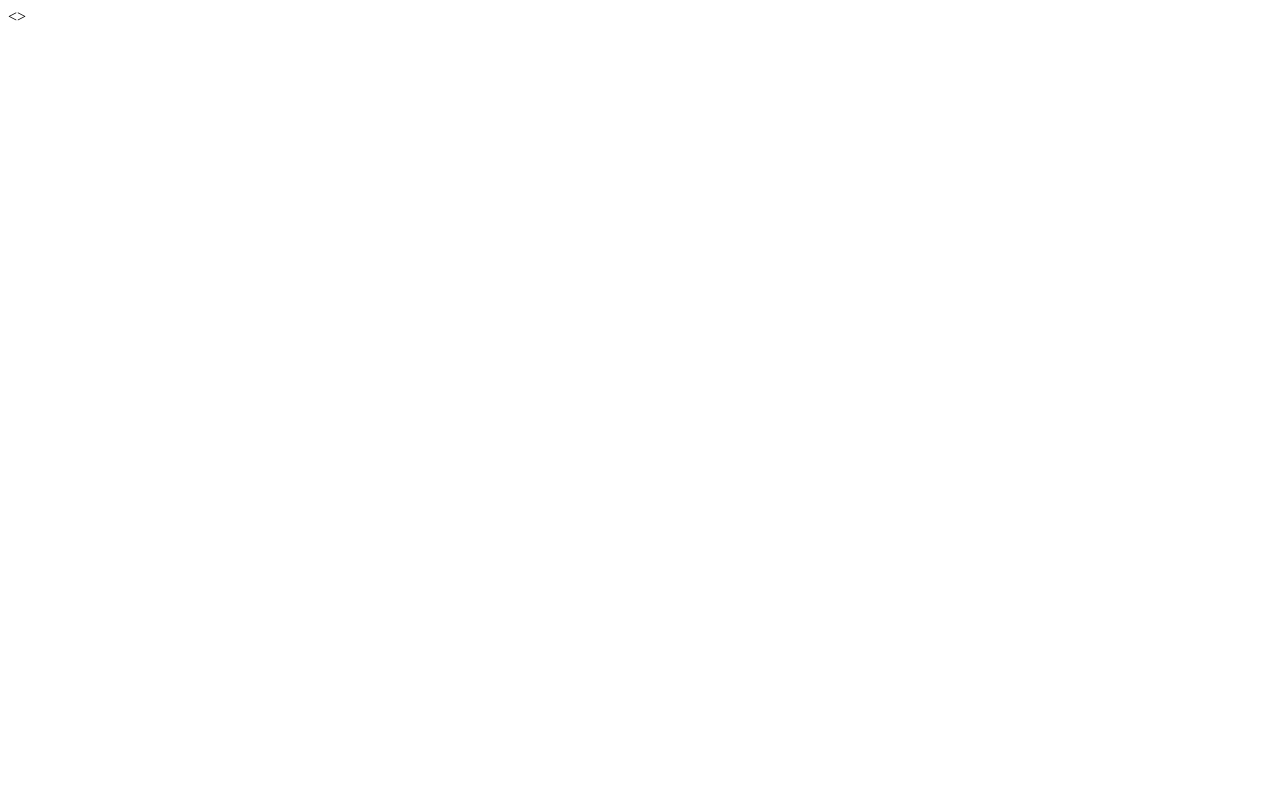
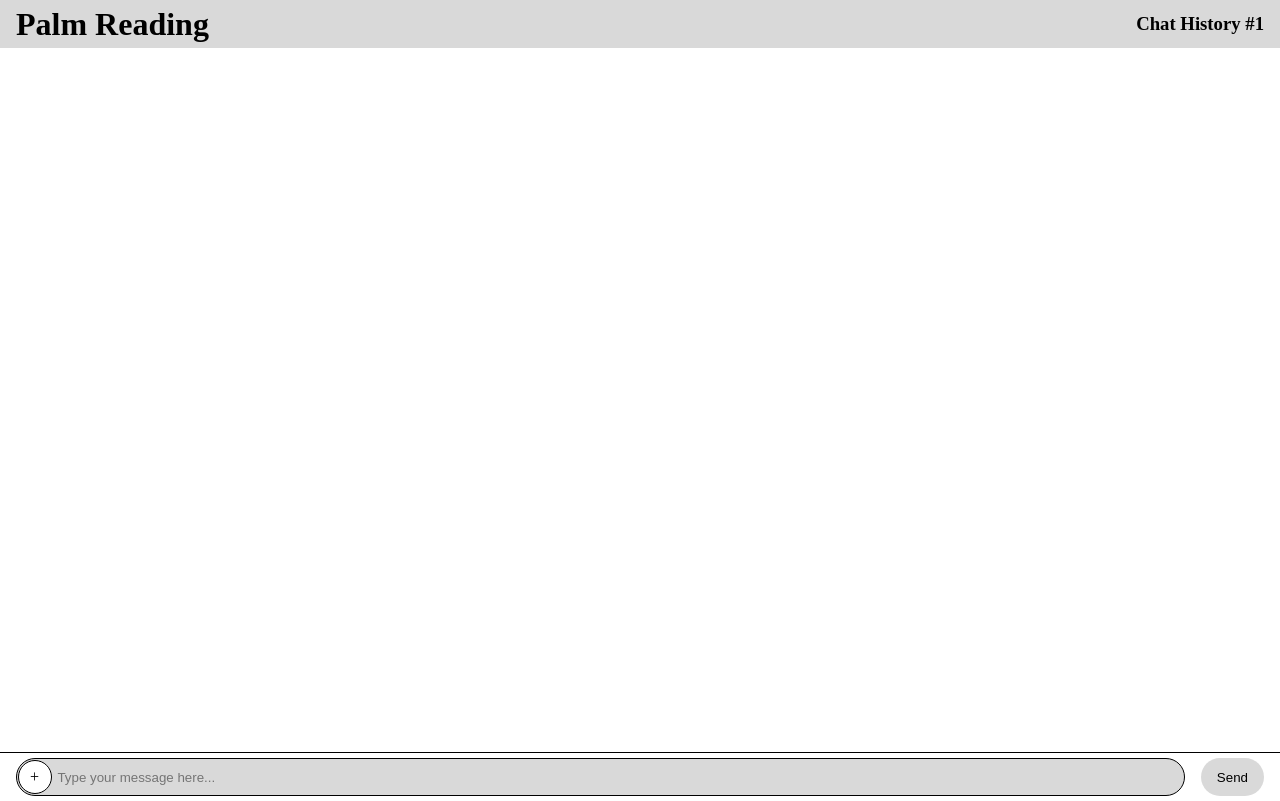
Before and after one commit to cse110-sp23-group3/cse110-sp23-group3, a website: page source/index.html in a window 1280 px wide. Drawn offline with Linux system fonts and the light colour scheme.

Commit message:
Add skeleton html and css for Chat page #15

```diff
--- /dev/null
+++ b/source/assets/styles/index.css
@@ -0,0 +1,60 @@
+main {
+    display: flex;
+    flex-direction: column;
+    height: calc(100vh - var(--header-height) - var(--footer-height));
+}
+
+section.chat-container {
+    display: flex;
+    height: var(--footer-height);
+    flex-direction: column;
+    align-items: center;
+    justify-content: center;
+    padding: 0 1rem;
+    border-top: 1px solid var(--text-primary);
+}
+
+form {
+    display: flex;
+    border: none;
+    width: 100%;
+}
+
+form input[type="text"] {
+    flex: 1;
+    align-items: center;
+    margin-right: 1rem;
+    padding-left: 2.5rem;
+    border-radius: var(--border-radius);
+    border: 1px solid var(--text-primary);
+    background-color: var(--bg-primary);
+    color: var(--text-primary);
+}
+
+form input[type="file"] {
+    display: none;
+}
+
+form label[for="image"] {
+    display: flex;
+    align-items: center;
+    justify-content: center;
+    width: 2rem;
+    height: 2rem;
+    border-radius: 50%;
+    color: var(--text-primary);
+    cursor: pointer;
+    margin: 0.1rem -2.2rem 0.1rem 0.1rem;
+    border: 1px solid var(--text-primary);
+    background: white;
+    z-index: 1;
+}
+
+button[type="submit"] {
+    background-color: var(--bg-primary);
+    color: var(--text-primary);
+    border: none;
+    border-radius: var(--border-radius);
+    padding: 0.5rem 1rem;
+    cursor: pointer;
+}
--- /dev/null
+++ b/source/assets/styles/main.css
@@ -0,0 +1,35 @@
+:root {
+    --gray: #d9d9d9;
+    --blue: #1e90ff;
+
+    --bg-secondary: var(--blue);
+    --bg-primary: var(--gray);
+
+    --text-primary: #000;
+    --text-secondary: #000;
+
+    --header-height: 3rem;
+    --footer-height: 3rem;
+    --aside-width: 20rem;
+
+    --border-radius: 3rem;
+}
+
+html, body {
+    margin: 0;
+    padding: 0;
+}
+
+/* TODO: Open when develop menu */
+aside {
+    display: none;
+}
+
+header {
+    display: flex;
+    height: var(--header-height);
+    justify-content: space-between;
+    align-items: center;
+    padding: 0 1rem;
+    background-color: var(--bg-primary);
+}
--- a/source/index.html
+++ b/source/index.html
@@ -1 +1,64 @@
-<>
+<!doctype html>
+<html lang="en">
+
+<head>
+    <meta charset="UTF-8">
+    <meta name="viewport"
+        content="width=device-width, user-scalable=no, initial-scale=1.0, maximum-scale=1.0, minimum-scale=1.0">
+    <meta http-equiv="X-UA-Compatible" content="ie=edge">
+    <title>Home</title>
+
+    <!-- CSS -->
+    <link rel="stylesheet" href="assets/styles/main.css">
+    <link rel="stylesheet" href="assets/styles/index.css">
+</head>
+
+<body>
+    <!-- SIDEBAR -->
+    <aside>
+        <div class="sidebar">
+            <div class="sidebar__menu">
+                <h3>Chat History</h3>
+                <ul>
+                    <li><a href="#">History #1</a></li>
+                    <li><a href="#">History #2</a></li>
+                    <li><a href="#">History #3</a></li>
+                </ul>
+            </div>
+            <div class="sidebar__settings">
+                <ul>
+                    <li><a href="#">Settings</a></li>
+                </ul>
+            </div>
+        </div>
+    </aside>
+
+    <!-- HEADING -->
+    <header>
+        <div class="banner">
+            <h1>Palm Reading</h1>
+        </div>
+        <div class="heading">
+            <h3>Chat History #1</h3>
+        </div>
+    </header>
+
+    <!-- MAIN -->
+    <main>
+
+    </main>
+
+    <!-- CHAT INPUT -->
+    <section class="chat-container">
+        <form action="#" method="post">
+            <label for="image">+</label>
+            <input type="file" name="image" id="image">
+            <label for="message"></label>
+            <input type="text" name="message" id="message" placeholder="Type your message here...">
+            <button type="submit">Send</button>
+        </form>
+    </section>
+
+</body>
+
+</html>
```
